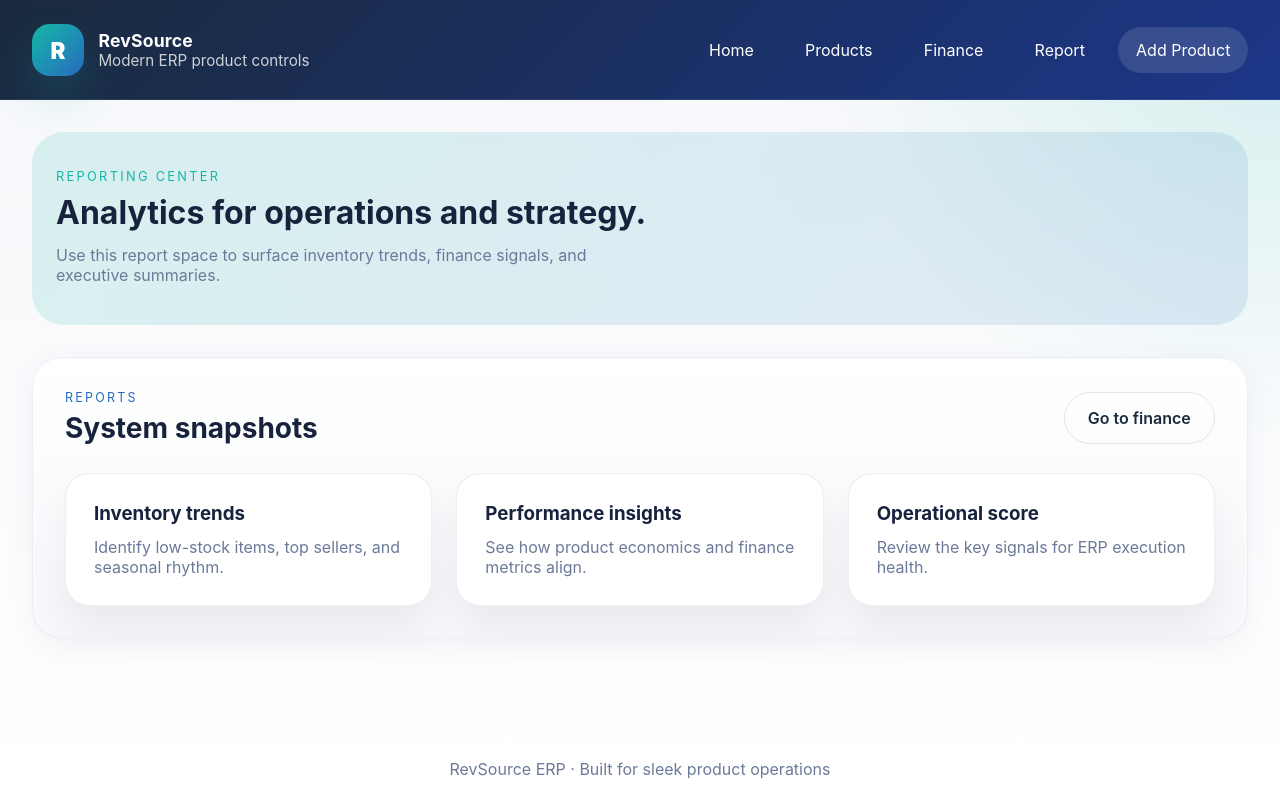
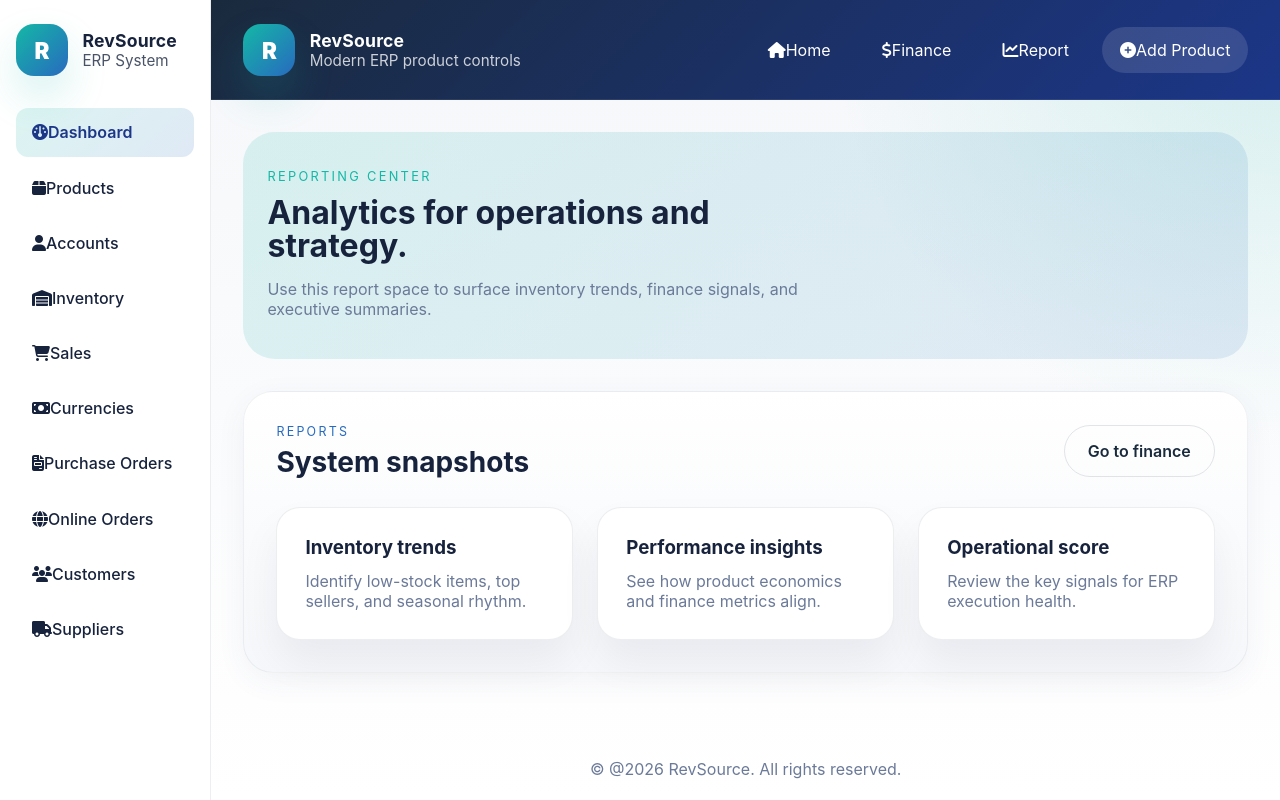
Before and after one commit to generate200/Revolving, a Django app: page /report/ in a window 1280 px wide. Run offline with Django 5.2, Linux system fonts and the light colour scheme; data comes from the database, SQL or seed files in the repository; both versions use the stored data as it was after the commit.

Commit message:
this is a stable version before dashboard structure

```diff
--- a/RevSource_system/finance/models.py
+++ b/RevSource_system/finance/models.py
@@ -45,10 +45,11 @@ class Account(models.Model):
     name = models.CharField(max_length=255)
     type = models.CharField(max_length=20, choices=ACCOUNT_TYPES)
     description = models.TextField(blank=True)
-    balance = models.DecimalField(max_digits=14, decimal_places=2, default=Decimal('0.00'))
+    balance = models.DecimalField(max_digits=14, decimal_places=2, default=Decimal('0.00'),editable=False )
     is_active = models.BooleanField(default=True)
     created_at = models.DateTimeField(auto_now_add=True)
     updated_at = models.DateTimeField(auto_now=True)
+
 
     class Meta:
         ordering = ['code']
@@ -59,7 +60,12 @@ class Account(models.Model):
 
 class JournalEntry(models.Model):
     """Double-entry journal entry with balanced debit/credit lines."""
-
+    ENTRY_TYPES = [
+        ('normal','Normal'),
+        ('opening','OpeningBalance'),
+        ('reversal','Reversal'),
+        ]
+    entry_type=models.CharField(max_length=20,choices=ENTRY_TYPES,default='normal')
     date = models.DateField()
     description = models.TextField()
     memo = models.CharField(max_length=255, blank=True)
@@ -123,13 +129,16 @@ class JournalEntry(models.Model):
         """Create a reversal entry with debits and credits flipped."""
         if not self.posted:
             raise Exception("Only posted entries can be reversed")
+        if self.entry_type == 'opening':
+            raise Exception("Opening balance entries cannot be reversed")
 
         reversal = JournalEntry.objects.create(
             date=timezone.now().date(),
             description=f"Reversal of JE {self.id}",
             memo=f"Reversal of: {self.description}",
             currency=self.currency,
-            exchange_rate=self.exchange_rate
+            exchange_rate=self.exchange_rate,
+            entry_type='reversal'
         )
 
         for line in self.lines.all():
@@ -138,7 +147,7 @@ class JournalEntry(models.Model):
                 account=line.account,
                 debit=line.credit,
                 credit=line.debit,
-                comment="Reversal entry"
+                comment=f"Reversal of line {line.id} from JE {self.id}"
             )
 
         reversal.post()
--- a/RevSource_system/products/models.py
+++ b/RevSource_system/products/models.py
@@ -3,7 +3,6 @@ from django.core.validators import MinValueValidator
 from decimal import Decimal
 
 # Create your models here.
-
 class Category(models.Model):
     name = models.CharField(max_length=255, unique=True)
     description = models.TextField(blank=True)
--- a/RevSource_system/products/static/products/css/product.css
+++ b/RevSource_system/products/static/products/css/product.css
@@ -537,3 +537,144 @@ body {
     background: var(--navy);
     color: white;
 }
+.app-layout {
+    display: flex;
+    min-height: 100vh;
+}
+
+/* Sidebar */
+.sidebar {
+    width: 250px;
+    background: white;
+    border-right: 1px solid rgba(26, 42, 69, 0.08);
+    padding: 1.5rem 1rem;
+    transition: transform 0.3s ease;
+    z-index: 1000;
+}
+
+.sidebar-header {
+    margin-bottom: 2rem;
+}
+
+.sidebar-nav {
+    display: flex;
+    flex-direction: column;
+    gap: 0.4rem;
+}
+
+.sidebar-nav a {
+    padding: 0.9rem 1rem;
+    border-radius: 12px;
+    text-decoration: none;
+    color: var(--text);
+    font-weight: 500;
+    transition: all 0.2s ease;
+}
+
+.sidebar-nav a:hover {
+    background: rgba(20, 184, 166, 0.08);
+    color: var(--teal-blue);
+}
+
+.sidebar-nav a.active {
+    background: linear-gradient(135deg, rgba(20, 184, 166, 0.15), rgba(40, 106, 191, 0.15));
+    color: var(--deep-blue);
+    font-weight: 600;
+}
+
+/* Main Area */
+.main-area {
+    flex: 1;
+    display: flex;
+    flex-direction: column;
+}
+
+/* Adjust your existing topbar */
+.topbar {
+    display: flex;
+    align-items: center;
+    gap: 1rem;
+}
+
+/* Menu toggle (hidden desktop) */
+.menu-toggle {
+    display: none;
+    font-size: 1.5rem;
+    background: none;
+    border: none;
+    color: white;
+    cursor: pointer;
+}
+
+/* Overlay */
+.overlay {
+    position: fixed;
+    inset: 0;
+    background: rgba(0,0,0,0.4);
+    display: none;
+    z-index: 900;
+}
+
+/* ========================= */
+/* 📱 MOBILE */
+/* ========================= */
+@media (max-width: 768px) {
+
+    .sidebar {
+        position: fixed;
+        top: 0;
+        left: 0;
+        height: 100%;
+        transform: translateX(-100%);
+    }
+
+    .sidebar.active {
+        transform: translateX(0);
+    }
+
+    .menu-toggle {
+        display: block;
+    }
+
+    .overlay.active {
+        display: block;
+    }
+
+    .topbar {
+        flex-direction: row;
+        justify-content: flex-start;
+    }
+
+    .page-content {
+        padding: 1rem;
+    }
+}
+
+/* ========================= */
+/* 📲 TABLET */
+/* ========================= */
+@media (max-width: 1024px) {
+
+    .sidebar {
+        width: 200px;
+    }
+
+    .hero-panel {
+        grid-template-columns: 1fr;
+    }
+
+    .home-actions-grid,
+    .dashboard-grid {
+        grid-template-columns: repeat(2, 1fr);
+    }
+}
+
+/* ========================= */
+/* 💻 LARGE SCREENS */
+/* ========================= */
+@media (min-width: 1400px) {
+
+    .page-content {
+        max-width: 1400px;
+    }
+}
--- a/RevSource_system/products/static/products/js/main.js
+++ b/RevSource_system/products/static/products/js/main.js
@@ -5,6 +5,9 @@
 document.addEventListener('DOMContentLoaded', function() {
 // Currency Management System
 const selector = document.getElementById('currency-selector-table');
+const menuToggle = document.getElementById("menuToggle");
+const sidebar = document.getElementById("sidebar");
+const overlay = document.getElementById("overlay");
 
     if (selector) {
         selector.addEventListener('change', function() {
@@ -88,4 +91,14 @@ const selector = document.getElementById('currency-selector-table');
     // 🔥 Initialize on load
     currencySelect.dispatchEvent(new Event('change'));
 
+// Mobile Menu Toggle
+menuToggle.addEventListener("click", function() {
+    sidebar.classList.toggle("active");
+    overlay.classList.toggle("active");
 });
+
+overlay.addEventListener("click", function() {
+    sidebar.classList.remove("active");
+    overlay.classList.remove("active");
+});
+});
--- a/RevSource_system/products/templates/products/base.html
+++ b/RevSource_system/products/templates/products/base.html
@@ -4,25 +4,56 @@
 <head>
     <meta charset="UTF-8" />
     <meta name="viewport" content="width=device-width, initial-scale=1.0" />
-    <title>RevSource Product Management</title>
+    <title>RevSource ERP</title>
     <link rel="stylesheet" href="{% static 'products/css/product.css' %}" />
+    <link rel="stylesheet" href="https://cdnjs.cloudflare.com/ajax/libs/font-awesome/6.5.0/css/all.min.css">
+    <link href="https://cdn.jsdelivr.net/npm/bootstrap-icons/font/bootstrap-icons.css" rel="stylesheet">
+    <script src="{% static 'products/js/main.js' %}"></script>
 </head>
 <body>
+    <div class="app-layout">
+      <!-- Sidebar -->
+    <aside class="sidebar" id="sidebar">
+        <div class="sidebar-header">
+            <div class="brand-mark">
+                <span class="brand-symbol">R</span>
+                <div>
+                    <p class="brand-tagline">RevSource</p>
+                    <p class="brand-subtitle">ERP System</p>
+                </div>
+            </div>
+        </div>
+
+        <nav class="sidebar-nav">
+            <a href="#" class="active"><i class="fa fa-dashboard"></i>Dashboard</a>
+            <a href="{% url 'products:list' %}"><i class="fa fa-box"></i>Products</a>
+            <a href="{% url 'finance:account-list' %}"><i class="fa fa-user"></i>Accounts</a>
+            <a href="#"><i class="fa fa-warehouse"></i>Inventory</a>
+            <a href="#"><i class="fa fa-shopping-cart"></i>Sales</a>
+            <a href="{% url 'finance:currency-list' %}"><i class="fa fa-money-bill"></i>Currencies</a>
+            <a href="#"><i class="fa fa-file-invoice"></i>Purchase Orders</a>
+            <a href="#"><i class="fa fa-globe"></i>Online Orders</a>
+            <a href="#"><i class="fa fa-users"></i>Customers</a>
+            <a href="#"><i class="fa fa-truck"></i>Suppliers</a>
+        </nav>
+    </aside>
+    <div class="overlay" id="overlay"></div>
     <div class="page-shell">
         <header class="topbar">
+            <button class="menu-toggle" id="menuToggle">☰</button>
             <div class="brand-mark">
                 <span class="brand-symbol">R</span>
                 <div>
                     <p class="brand-tagline">RevSource</p>
                     <p class="brand-subtitle">Modern ERP product controls</p>
                 </div>
+
             </div>
             <nav class="site-nav">
-                <a href="{% url 'index' %}">Home</a>
-                <a href="{% url 'products:list' %}">Products</a>
-                <a href="{% url 'finance:overview' %}">Finance</a>
-                <a href="{% url 'dashboard:report' %}">Report</a>
-                <a href="{% url 'products:add' %}" class="nav-action">Add Product</a>
+                <a href="{% url 'index' %}"><i class="fa fa-home"></i>Home</a>
+                <a href="{% url 'finance:overview' %}"><i class="fa fa-dollar-sign"></i>Finance</a>
+                <a href="{% url 'dashboard:report' %}"><i class="fa fa-chart-line"></i>Report</a>
+                <a href="{% url 'products:add' %}" class="nav-action"><i class="fa fa-plus-circle"></i>Add Product</a>
             </nav>
         </header>
 
@@ -56,10 +87,11 @@
         </main>
 
         <footer class="site-footer">
-            <span>RevSource ERP · Built for sleek product operations</span>
+            <span>&copy; @{%now "Y"%} RevSource. All rights reserved.</span>
         </footer>
     </div>
+    </div>
     <!-- Centralized JavaScript -->
-    <script src="{% static 'products/js/main.js' %}"></script>
+
 </body>
 </html>
```
Also changed, not shown: RevSource_system/db.sqlite3, RevSource_system/finance/migrations/0005_journalentry_entry_type_alter_account_balance.py (added).
